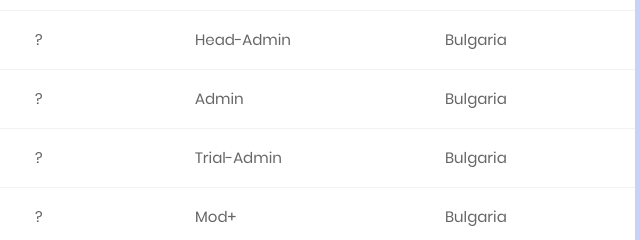
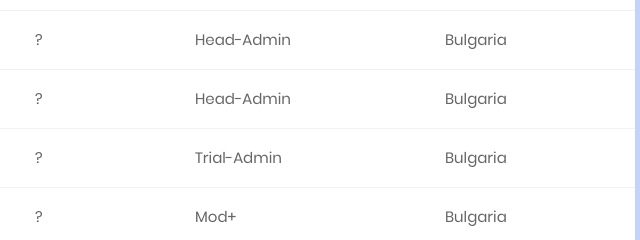
Before and after one commit to dayofpay/dayofpay-discord.github.io, a plain HTML site: page staff/index.html in a window 1280 px wide. Shown: the part 319-559 px from the top of the page, 485-1125 px from the left. Drawn offline with Linux system fonts and the light colour scheme.

Commit message:
Update index.html

```diff
--- a/staff/index.html
+++ b/staff/index.html
@@ -126,7 +126,7 @@
 								?
 							</div>
 							<div class="cell" data-title="Job Title">
-								Admin
+								Head-Admin
 							</div>
 							<div class="cell" data-title="Location">
 								Bulgaria
```
